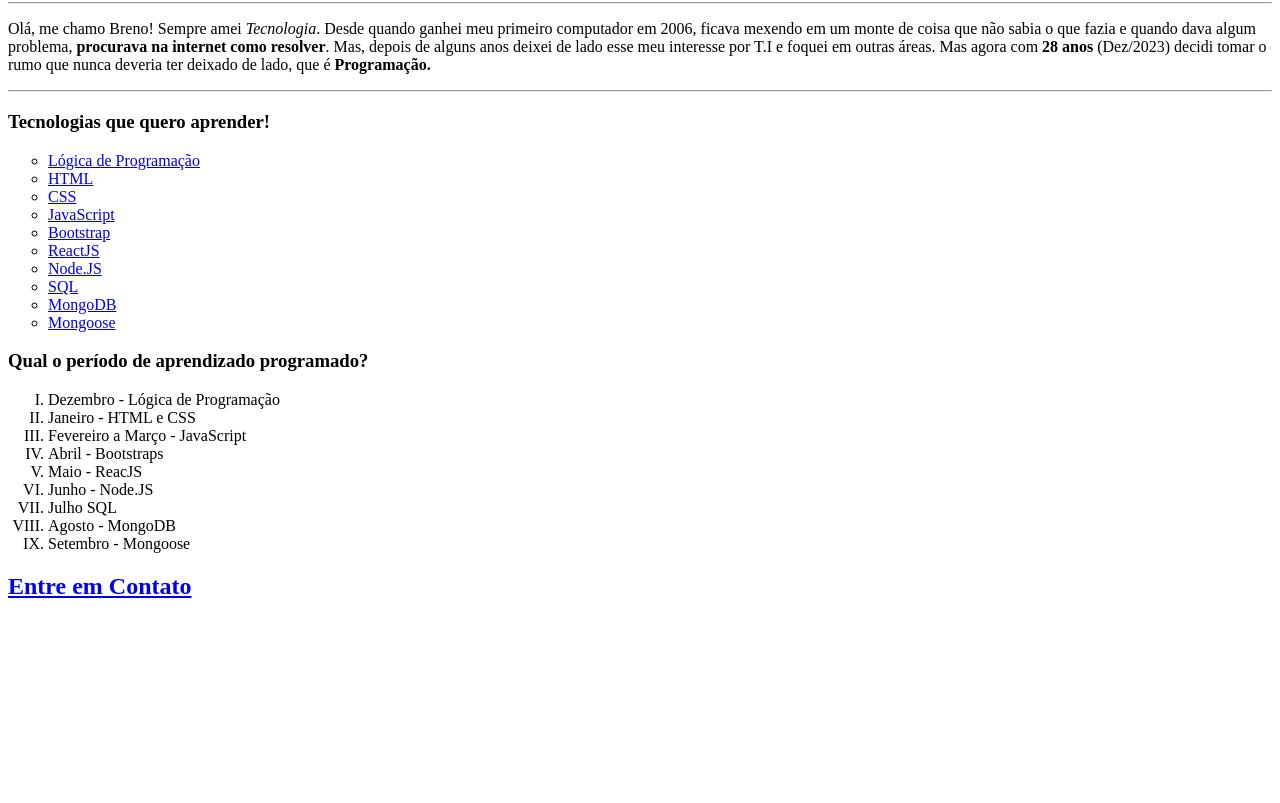
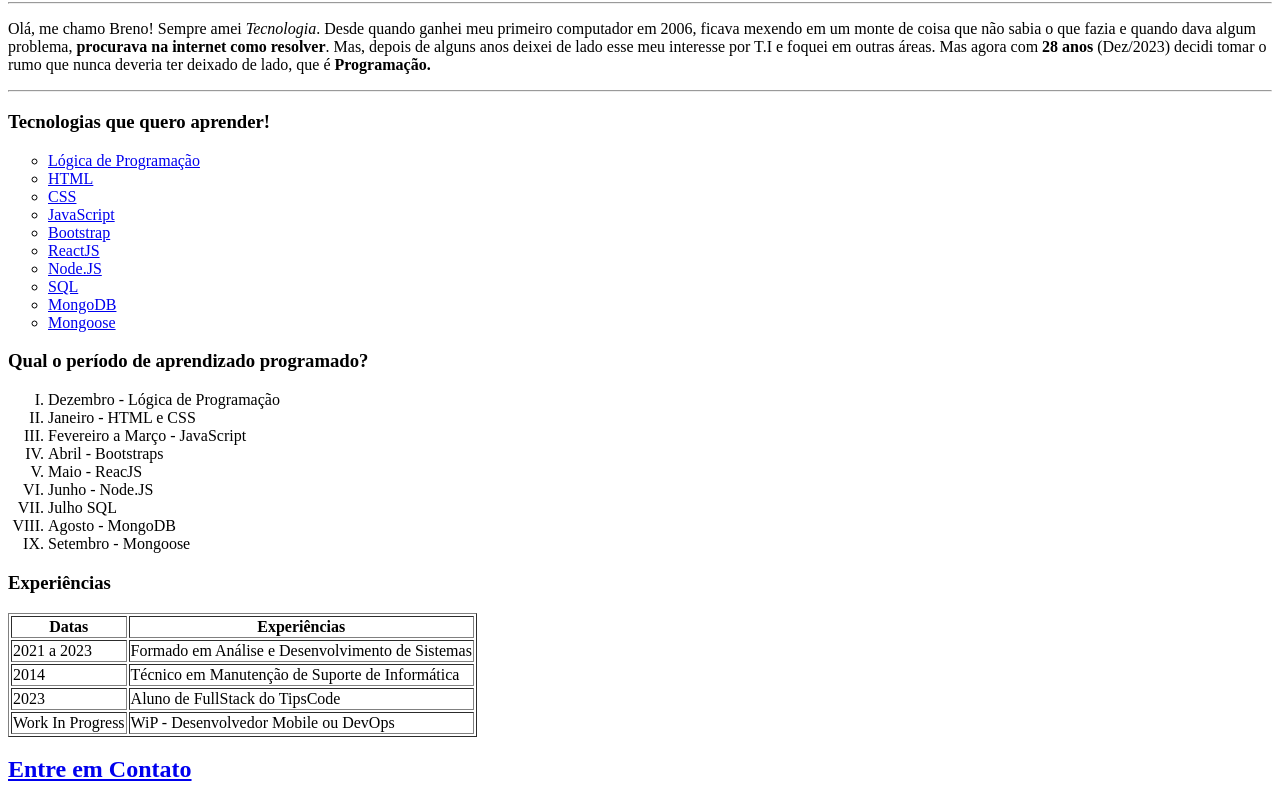
Before and after one commit to Breno-Nazareth/biografia-projeto-1, a plain HTML site: page index.html in a window 1280 px wide. Shown: the part 426-1229 px from the top of the page. Before the commit the page ends 1046 px from the top, so only its background shows below. Drawn offline with Linux system fonts and the light colour scheme.

Commit message:
Adição de listas

```diff
--- a/index.html
+++ b/index.html
@@ -46,6 +46,34 @@
             <li>Setembro - Mongoose</li>
         </ol>
 
+        <h3>Experiências</h3>
+        <table border="1px">
+            <thead>
+                <tr>
+                    <th>Datas</th>
+                    <th>Experiências</th>
+                </tr>
+            </thead>
+            <tbody>
+                <tr>
+                    <td>2021 a 2023</td>
+                    <td>Formado em Análise e Desenvolvimento de Sistemas</td>
+                </tr>
+                <tr>
+                    <td>2014</td>
+                    <td>Técnico em Manutenção de Suporte de Informática</td>
+                </tr>
+                <tr>
+                    <td>2023</td>
+                    <td>Aluno de FullStack do TipsCode</td>
+                </tr>
+                <tr>
+                    <td>Work In Progress</td>
+                    <td>WiP - Desenvolvedor Mobile ou DevOps</td>
+                </tr>
+            </tbody>
+        </table>
+
         <a href="/contact/contact.html">
             <h2>Entre em Contato</h2>
         </a>
```
Also changed, not shown: content/contact.html (renamed from contact/contact.html, +1 -0 lines).
